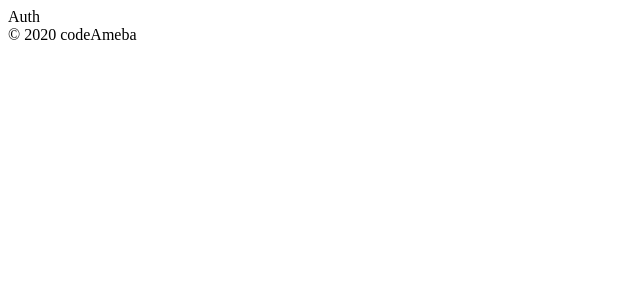
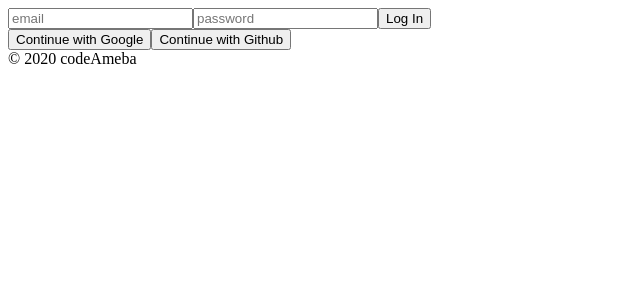
Before and after one commit to codeAmeba/twit-ameba, a React (Create React App) app: page / in a window 1280 px wide. Shown: the top 300 px of the page, without its empty margins (0-640 px from the left). Built offline with nearby package versions, Linux system fonts and the light colour scheme; no server answers.

Commit message:
make login form

```diff
--- a/src/routes/Auth.js
+++ b/src/routes/Auth.js
@@ -1,5 +1,50 @@
-import React from 'react';
+import React, { useState } from 'react';
 
-const Auth = () => <span>Auth</span>;
+const Auth = () => {
+  const [email, setEmail] = useState('');
+  const [password, setPassword] = useState('');
+
+  const onChage = (e) => {
+    const { name, value } = e.target;
+
+    if (name === 'email') {
+      setEmail(value);
+    } else if (name === 'password') {
+      setPassword(value);
+    }
+  };
+
+  const onSubmit = (e) => {
+    e.preventDefault();
+  };
+
+  return (
+    <div>
+      <form onSubmit={onSubmit}>
+        <input
+          name='email'
+          type='text'
+          placeholder='email'
+          required
+          value={email}
+          onChange={onChage}
+        />
+        <input
+          name='password'
+          type='password'
+          placeholder='password'
+          required
+          value={password}
+          onChange={onChage}
+        />
+        <input type='submit' value='Log In' />
+      </form>
+      <div>
+        <button>Continue with Google</button>
+        <button>Continue with Github</button>
+      </div>
+    </div>
+  );
+};
 
 export default Auth;
```
